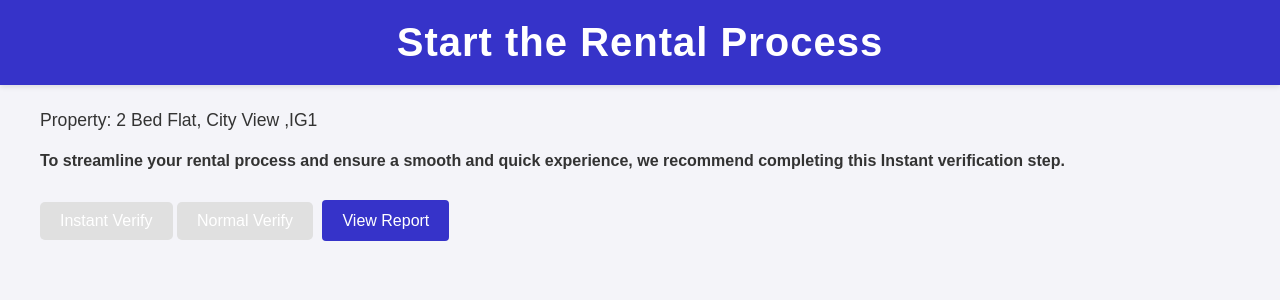
After one commit to saikarthik550/HomeSwift, a Flask app: page /viewReport in a window 1280 px wide. The commit adds this page. Shown: the top 300 px of the page. Run offline with Flask 3, Linux system fonts and the light colour scheme.

Commit message:
Mail and View Report

```diff
--- a/myapp/app.py
+++ b/myapp/app.py
@@ -18,14 +18,14 @@ PSU_USERNAME = "123456789012@70947a22-95b0-44b9-9e6f-670c8893baed.example.org"
 # Email credentials
 SENDER_EMAIL = "ashibu6@gmail.com"
 SENDER_PASSWORD = "vgwz ubtw emvw fzml"
-RECIPIENT_EMAIL = "ashwinisugumaran1@gmail.com"
+RECIPIENT_EMAILS  = ["ashwinisugumaran1@gmail.com","saikarthik550@gmail.com","sremana.chittybabu@gmail.com"]
 
 logging.basicConfig(level=logging.DEBUG)
 
 def send_email(subject, body):
     msg = MIMEMultipart()
     msg['From'] = SENDER_EMAIL
-    msg['To'] = RECIPIENT_EMAIL
+    msg['To'] = ', '.join(RECIPIENT_EMAILS)
     msg['Subject'] = subject
 
     msg.attach(MIMEText(body, 'plain'))
@@ -34,8 +34,7 @@ def send_email(subject, body):
         server = smtplib.SMTP('smtp.gmail.com', 587)
         server.starttls()
         server.login(SENDER_EMAIL, SENDER_PASSWORD)
-        text = msg.as_string()
-        server.sendmail(SENDER_EMAIL, RECIPIENT_EMAIL, text)
+        server.sendmail(SENDER_EMAIL, RECIPIENT_EMAILS, msg.as_string())
         server.quit()
         return "Email sent successfully"
     except Exception as e:
@@ -339,7 +338,7 @@ def report():
 def send_email_route():
     data = request.json
     try:
-        subject = "API Response Summary"
+        subject = "Tenant Wealth Report"
         body = (
             f"Credit Score: {json.dumps(data.get('credit_score', {}), indent=4)}\n\n"
             f"Customer Details: {json.dumps(data.get('customer_details', {}), indent=4)}\n\n"
@@ -391,5 +390,9 @@ def instant_verification():
 def consent():
     return render_template('consent.html')  # Your consent page
 
+@app.route('/viewReport')
+def viewReport():
+    return render_template('viewReport.html')
+
 if __name__ == '__main__':
     app.run(debug=True)
--- /dev/null
+++ b/myapp/templates/viewReport.html
@@ -0,0 +1,51 @@
+<!DOCTYPE html>
+<html lang="en">
+<head>
+    <meta charset="UTF-8">
+    <meta name="viewport" content="width=device-width, initial-scale=1.0">
+    <title>Property Details</title>
+    <link rel="stylesheet" href="{{ url_for('static', filename='styles.css') }}">
+    <style>
+       .btn-action.disabled {
+            background-color: #e0e0e0;
+            cursor: not-allowed;
+        }
+        .btn-view-report {
+            background-color: #3633c9;
+            color: #ffffff;
+            border: none;
+            border-radius: 4px;
+            padding: 12px 20px;
+            font-size: 16px;
+            cursor: pointer;
+            margin: 5px;
+            text-decoration: none;
+        }
+        .btn-view-report:hover {
+            background-color: #2a2a77;
+        }
+        .btn-view-report:active {
+            background-color: #1f1f6e;
+        }
+    </style>
+</head>
+<body>
+    <header>
+        <h1>Start the Rental Process</h1>
+    </header>
+
+    <div class="container">
+        <div class="property-info">
+            <div class="property-details">
+                <p>Property: 2 Bed Flat, City View ,IG1</p>
+                <h4>To streamline your rental process and ensure a smooth and quick experience, we recommend completing this Instant verification step.</h4>
+                <div class="actions">
+                    <button class="btn-action disabled" disabled>Instant Verify</button>
+                    <a href="#" class="btn-action disabled" aria-disabled="true">Normal Verify</a>
+                    <a href="{{ url_for('report') }}" class="btn-view-report">View Report</a>
+                </div>
+            </div>
+        </div>
+    </div>
+</body>
+</html>
```
Also changed, not shown: myapp/templates/consent.html (+15 -1 lines).
